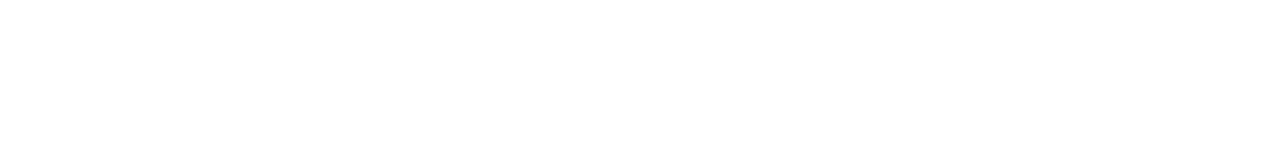
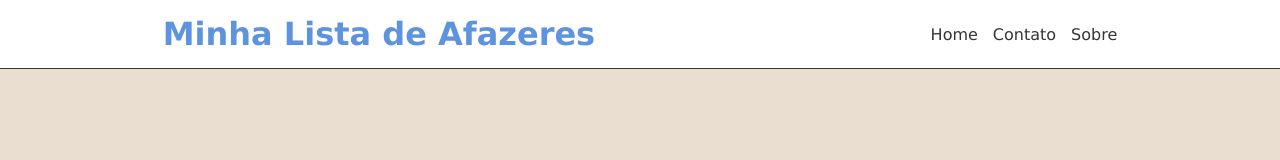
Before and after one commit to dhiegobalthazarsousa/lista-de-afazeres-01, a plain HTML site: page index.html in a window 1280 px wide. Drawn offline with Linux system fonts and the light colour scheme.

Commit message:
Header criado
Estilizei o header em linha com flexbox

```diff
--- a/assets/css/style.css
+++ b/assets/css/style.css
@@ -0,0 +1,50 @@
+*{
+    margin: 0;
+    box-sizing: border-box;
+}
+
+:root{
+    --primary-color: #5d94dd;
+    --secundary-color: #dda65d;
+    --text-color: #353535;
+    --realce: #85d4e7;
+    --fundo: #e9ded0;
+}
+
+a{
+    color: var(--text-color);
+    text-decoration: none;
+}
+
+a:hover{
+    color: var(--realce);
+}
+
+body{
+    background-color: var(--fundo);
+    font-family: Verdana, Geneva, Tahoma, sans-serif;
+    width: 100vw;
+}
+
+h1{
+    color: var(--primary-color);
+}
+
+header{
+    align-items: center;
+    background-color: white;
+    border-bottom: 1px solid var(--text-color);
+    display: flex;
+    flex-wrap: wrap;
+    padding: 15px;
+    justify-content: space-around;
+}
+
+header>nav>ul{
+    display: flex;
+    gap: 15px;
+}
+
+header>nav>ul>li{
+    list-style: none;
+}
--- a/index.html
+++ b/index.html
@@ -1,11 +1,26 @@
 <!DOCTYPE html>
 <html lang="pt-br">
+
 <head>
     <meta charset="UTF-8">
     <meta name="viewport" content="width=device-width, initial-scale=1.0">
+    <link rel="stylesheet" href="./assets/css/style.css">
     <title>Lista de Afazeres</title>
 </head>
+
 <body>
+    <main>
+        <header>
+            <h1>Minha Lista de Afazeres</h1>
+            <nav>
+                <ul>
+                    <li><a href="#">Home</a></li>
+                    <li><a href="#">Contato</a></li>
+                    <li><a href="#">Sobre</a></li>
+                </ul>
+            </nav>
+        </header>
+    </main>
+</body>
 
-</body>
 </html>
```
